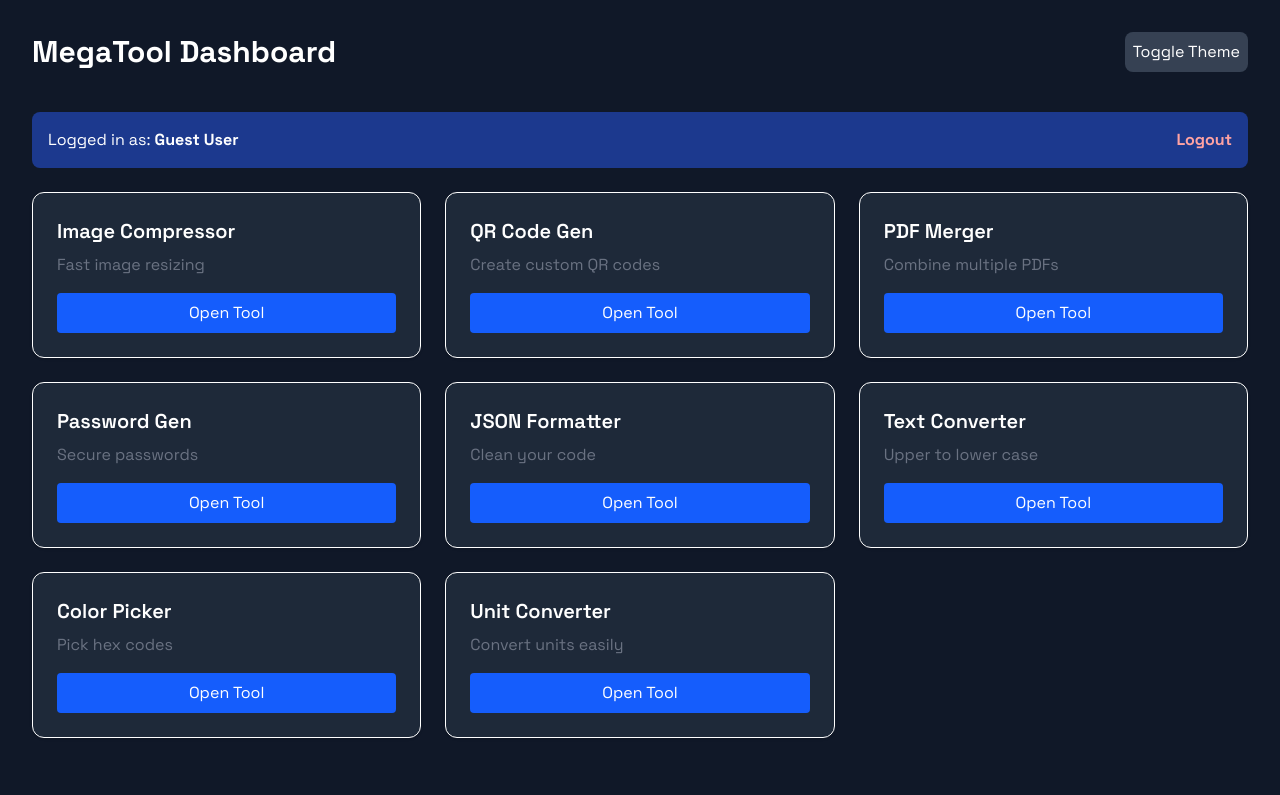
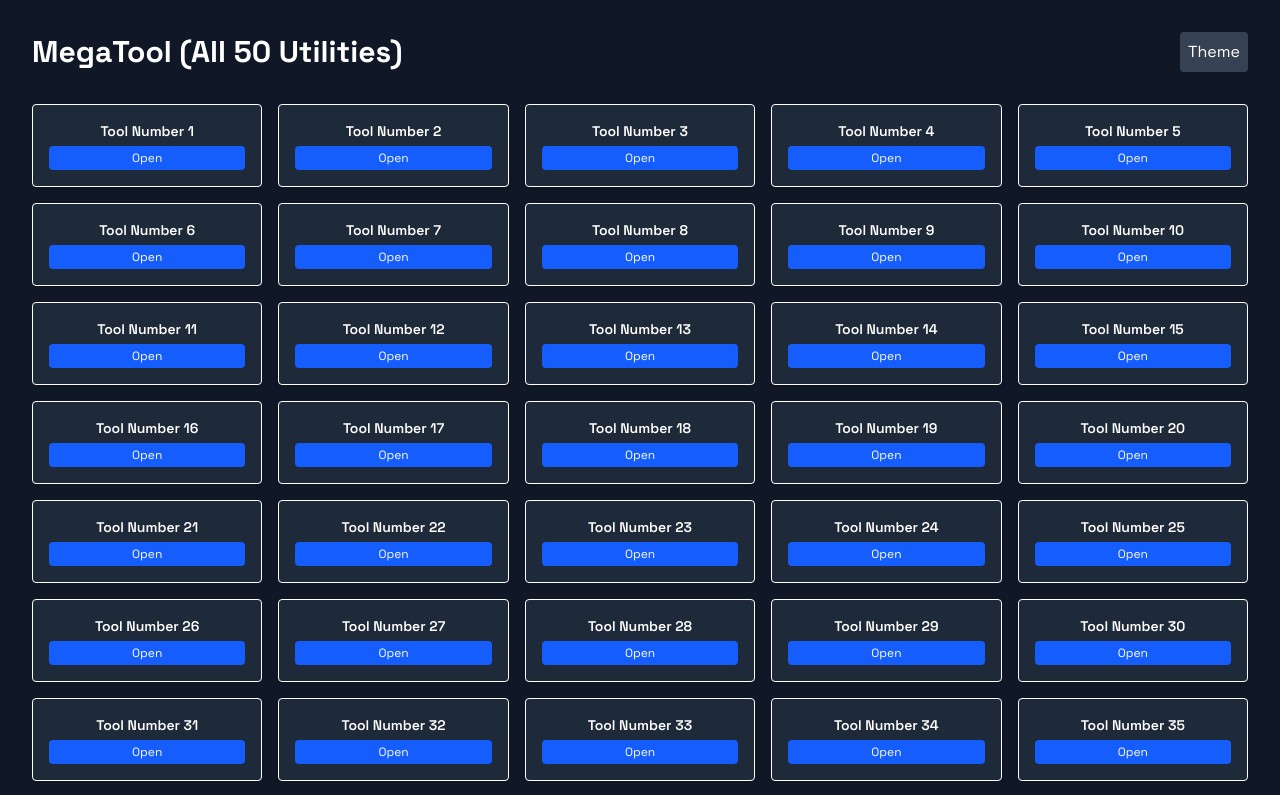
Before and after one commit to Dhairya206/megatoolsite, a React (Vite) app: page / in a window 1280 px wide. Shown: the top 795 px of the page. Built offline with nearby package versions, Linux system fonts and the light colour scheme.

Commit message:
Expand dashboard to support 50 tools grid

```diff
--- a/src/components/ToolGrid.tsx
+++ b/src/components/ToolGrid.tsx
@@ -4,36 +4,24 @@ import { useAuth } from './AuthContext';
 export const ToolGrid: React.FC<{darkMode: boolean, setDarkMode: (v: boolean) => void}> = ({ darkMode, setDarkMode }) => {
   const { user, logout } = useAuth();
 
-  // Yahan jitne bhi tools add karoge, wo dashboard pe aa jayenge
-  const tools = [
-    { name: 'Image Compressor', desc: 'Fast image resizing' },
-    { name: 'QR Code Gen', desc: 'Create custom QR codes' },
-    { name: 'PDF Merger', desc: 'Combine multiple PDFs' },
-    { name: 'Password Gen', desc: 'Secure passwords' },
-    { name: 'JSON Formatter', desc: 'Clean your code' },
-    { name: 'Text Converter', desc: 'Upper to lower case' },
-    { name: 'Color Picker', desc: 'Pick hex codes' }, // Naya tool yahan add karo
-    { name: 'Unit Converter', desc: 'Convert units easily' } // Aur yahan
-  ];
+  // Yahan tum apne 50 tools ki list update kar sakte ho
+  const tools = Array.from({ length: 50 }, (_, i) => ({
+    name: `Tool Number ${i + 1}`,
+    desc: `Description for utility ${i + 1}`
+  }));
 
   return (
     <div className={darkMode ? 'bg-gray-900 text-white min-h-screen p-8' : 'bg-gray-50 text-black min-h-screen p-8'}>
-      <div className="flex justify-between items-center mb-10">
-        <h1 className="text-3xl font-bold">MegaTool Dashboard</h1>
-        <button onClick={() => setDarkMode(!darkMode)} className="p-2 rounded-lg bg-gray-700 text-white">Toggle Theme</button>
+      <div className="flex justify-between items-center mb-8">
+        <h1 className="text-3xl font-bold">MegaTool (All 50 Utilities)</h1>
+        <button onClick={() => setDarkMode(!darkMode)} className="p-2 rounded bg-gray-700 text-white">Theme</button>
       </div>
 
-      <div className="mb-6 p-4 bg-blue-900 text-white rounded-lg flex justify-between items-center">
-        <span>Logged in as: <strong>{user?.displayName || 'Guest User'}</strong></span>
-        <button onClick={logout} className="text-red-300 font-bold hover:underline">Logout</button>
-      </div>
-
-      <div className="grid grid-cols-1 md:grid-cols-2 lg:grid-cols-3 gap-6">
+      <div className="grid grid-cols-2 md:grid-cols-4 lg:grid-cols-5 gap-4">
         {tools.map((tool) => (
-          <div key={tool.name} className="p-6 border rounded-xl shadow-sm bg-white dark:bg-gray-800">
-            <h3 className="text-xl font-semibold mb-2">{tool.name}</h3>
-            <p className="text-gray-500">{tool.desc}</p>
-            <button className="mt-4 w-full py-2 bg-blue-600 text-white rounded">Open Tool</button>
+          <div key={tool.name} className="p-4 border rounded shadow-sm bg-white dark:bg-gray-800 text-center">
+            <h3 className="font-semibold text-sm mb-1">{tool.name}</h3>
+            <button className="text-xs w-full py-1 bg-blue-600 text-white rounded">Open</button>
           </div>
         ))}
       </div>
```
